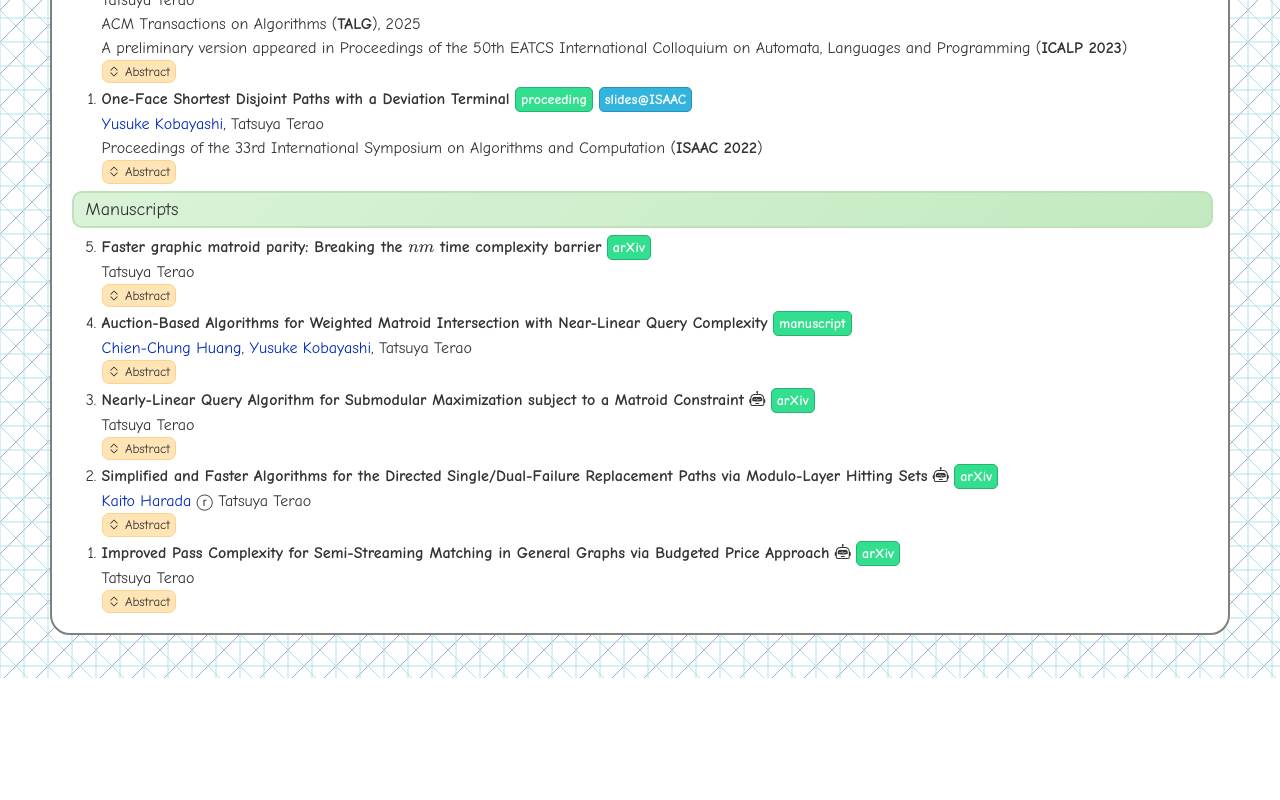
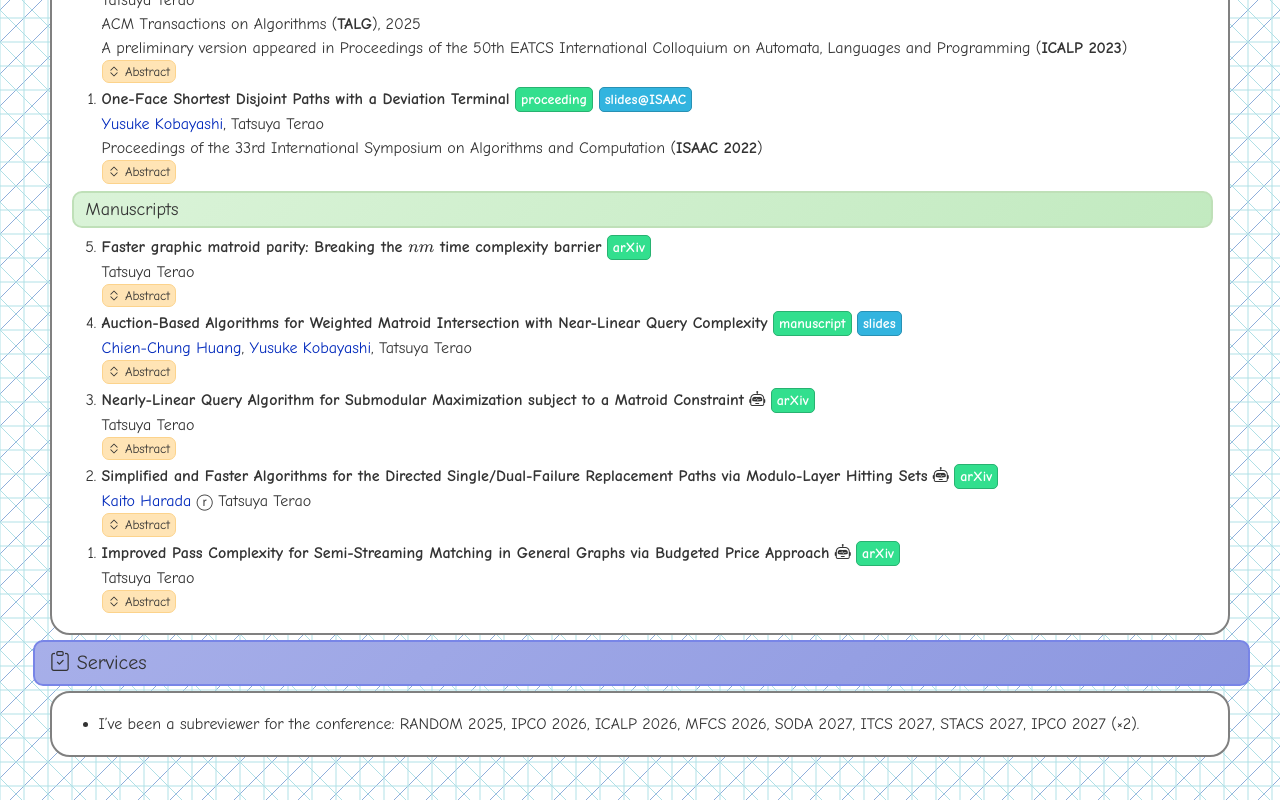
Before and after one commit to otera99/otera99.github.io, a plain HTML site: page index.html in a window 1280 px wide. Shown: the part 1206-2006 px from the top of the page. Before the commit the page ends 1884 px from the top, so only its background shows below. Drawn offline with nearby package versions, Linux system fonts and the light colour scheme; no server answers; a web font is replaced by a local one.

Commit message:
add slides

```diff
--- a/index.html
+++ b/index.html
@@ -283,7 +283,7 @@ I have an interest in the design and analysis of algorithms in theoretical compu
     </div>
     </li>
     <li>
-    <strong>Auction-Based Algorithms for Weighted Matroid Intersection with Near-Linear Query Complexity</strong> <a href="https://github.com/sigact-stoc/stoc2027/releases/download/papers-2/902.pdf" class="paper-button">manuscript</a> <br />
+    <strong>Auction-Based Algorithms for Weighted Matroid Intersection with Near-Linear Query Complexity</strong> <a href="https://github.com/sigact-stoc/stoc2027/releases/download/papers-2/902.pdf" class="paper-button">manuscript</a> <a href="eslide/STOC2027_submission_video_slides.pdf" class="slides-button">slides</a> <br />
     <a href="https://www.di.ens.fr/~cchuang/">Chien-Chung Huang</a>, <a href="https://www.kurims.kyoto-u.ac.jp/~yusuke/eindex.html">Yusuke Kobayashi</a>, Tatsuya Terao <br />
     <div class="openbox">
         <label for="auctionbasedwmi"><i class="bi bi-chevron-expand"></i> Abstract</label>
@@ -365,6 +365,15 @@ I have an interest in the design and analysis of algorithms in theoretical compu
 </ol>
 </div>
 
+<section id="activity">
+    <h4><i class="bi bi-clipboard-check"></i> Services</h4>
+    <div class="naiyou">
+    <ul>
+        <li>I’ve been a subreviewer for the conference: RANDOM 2025, IPCO 2026, ICALP 2026, MFCS 2026, SODA 2027, ITCS 2027, STACS 2027, IPCO 2027 (×2).</li>
+    </ul>
+    </div>
+</section>
+
 <!-- <hr> -->
 
 <footer>
```
Also changed, not shown: index_ja.html (+3 -3 lines), 5 other files.
